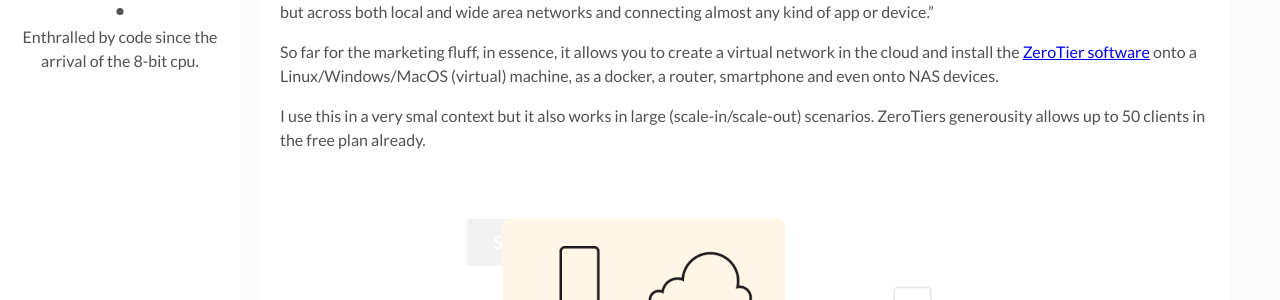
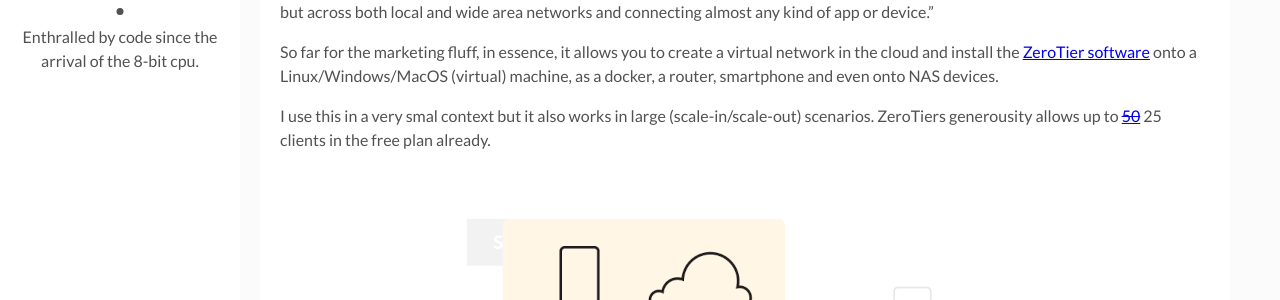
Before and after one commit to berrydejager/code, a Jekyll site: the page built from _posts/2022-04-02-Bye-VPN-Hello-ZeroTier.markdown, in a window 1280 px wide and 900 px high, scrolled down 710 px. Shown: the part 154-454 px from the top of the window. Built offline with Jekyll 4.4.1, drawn with Linux system fonts in a browser that asks for light colours.

Commit message:
Update 2022-04-02-Bye-VPN-Hello-ZeroTier.markdown

```diff
--- a/_posts/2022-04-02-Bye-VPN-Hello-ZeroTier.markdown
+++ b/_posts/2022-04-02-Bye-VPN-Hello-ZeroTier.markdown
@@ -20,7 +20,7 @@ Still having a little caveat; connecting from home to the office was not feasibl
 
 So far for the marketing fluff, in essence, it allows you to create a virtual network in the cloud and install the [ZeroTier software](https://www.zerotier.com/download/) onto a Linux/Windows/MacOS (virtual) machine, as a docker, a router, smartphone and even onto NAS devices.
 
-I use this in a very smal context but it also works in large (scale-in/scale-out) scenarios. ZeroTiers generousity allows up to 50 clients in the free plan already.
+I use this in a very smal context but it also works in large (scale-in/scale-out) scenarios. ZeroTiers generousity allows up to [~~50~~](https://www.zerotier.com/2022/06/09/zerotier-business-sso-is-here-and-so-is-our-new-pricing/) 25 clients in the free plan already.
 
 ![](/assets/img/ZT_NetworkGraphic_Homepage.png)
 
```
